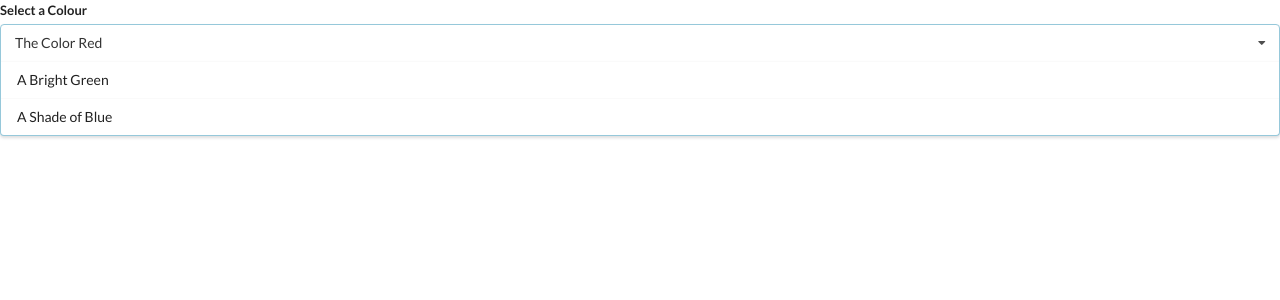
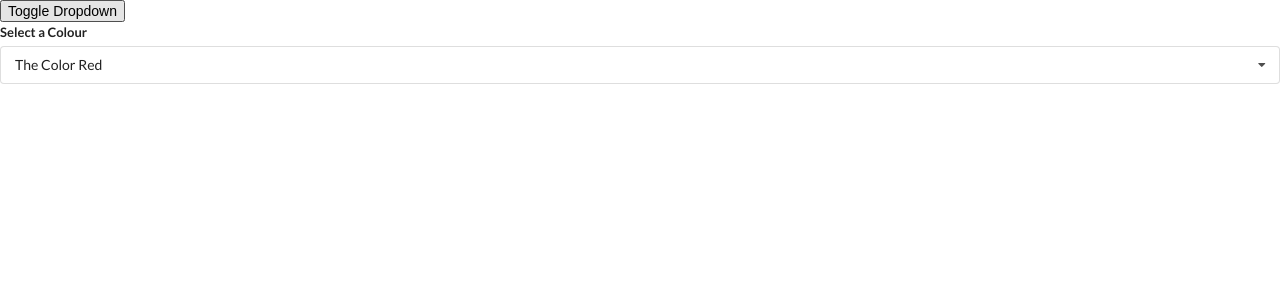
Before and after one commit to Rorywork/widgets, a React (Create React App) app: page / in a window 1280 px wide. Shown: the top 300 px of the page. Built offline with nearby package versions, Linux system fonts and the light colour scheme.

Commit message:
feat: Event bubbling for dropdown

```diff
--- a/src/App.js
+++ b/src/App.js
@@ -35,13 +35,18 @@
 
 export default () => {
     const [selected, setSelected] = useState(options[0]);
+    const [showDropdown, setShowDropdown] = useState(true);
 
     return (
     <div>
+        <button onClick={() => setShowDropdown(!showDropdown)}>Toggle Dropdown</button>
+        {showDropdown ?
         <Dropdown
-        selected={selected}
-        onSelectedChange={setSelected}
-        options={options} />
+            selected={selected}
+            onSelectedChange={setSelected}
+            options={options}
+        /> : null
+        }
     </div>
     );
 };
--- a/src/components/Dropdown.js
+++ b/src/components/Dropdown.js
@@ -1,6 +1,26 @@
-import React from 'react';
+import React, {useState, useEffect, useRef} from 'react';
 
 const Dropdown = ({ options, selected, onSelectedChange }) => {
+
+    const [open, setOpen] = useState(false);
+    const ref = useRef();
+
+    useEffect(() => {
+        const onBodyClick = (event) => {
+          if (ref.current.contains(event.target)) {
+            return;
+          }
+          setOpen(false);
+        };
+        document.body.addEventListener("click", onBodyClick, { capture: true });
+
+        return () => {
+          document.body.removeEventListener("click", onBodyClick, {
+            capture: true,
+          });
+        };
+      }, []);
+
     const renderedOptions = options.map((option) => {
 
         if ( option.value === selected.value ) {
@@ -19,13 +39,16 @@
     });
 
     return (
-        <div className="ui form">
+        <div ref={ref} className="ui form">
             <div className="field">
                 <label className="label">Select a Colour</label>
-                <div className="ui selection dropdown visible active">
+                <div
+                    onClick={() => setOpen(!open)}
+                    className={`ui selection dropdown ${open ? 'visible active' : ''}`}
+                >
                     <i className="dropdown icon"></i>
                     <div className="text">{selected.label}</div>
-                    <div className="menu visible transition">
+                    <div className={`menu ${open ? 'visible transition' : '' }`}>
                         {renderedOptions}
                     </div>
                 </div>
```
